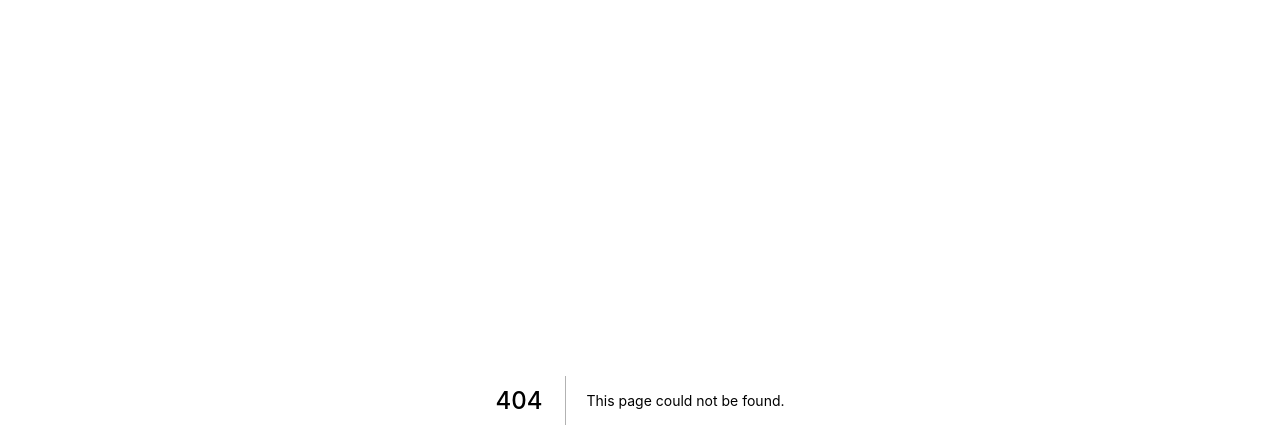
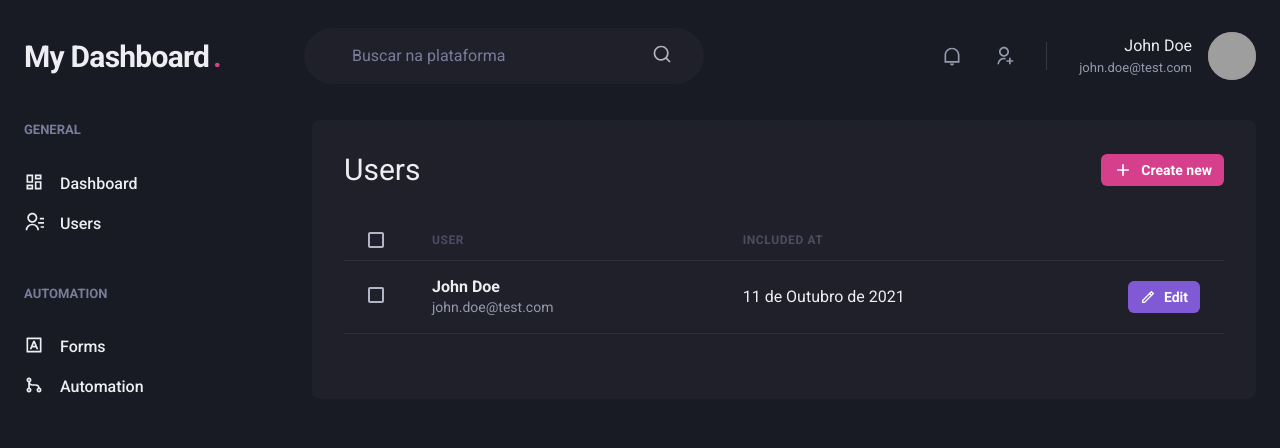
Before and after one commit to pablimx/mydash, a Next.js app: page /users in a window 1280 px wide. Before the commit this address had no page. Shown: the top 448 px of the page. Built offline with nearby package versions, Linux system fonts and the light colour scheme; grey boxes are pictures that could not be loaded.

Commit message:
feat: creating charts and Users page

```diff
--- a/package.json
+++ b/package.json
@@ -14,10 +14,12 @@
     "@chakra-ui/react": "^1.6.9",
     "@emotion/react": "^11.4.1",
     "@emotion/styled": "^11.3.0",
+    "apexcharts": "^3.29.0",
     "commitizen": "4.2.4",
     "framer-motion": "^4.1.17",
     "next": "11.1.2",
     "react": "17.0.2",
+    "react-apexcharts": "^1.3.9",
     "react-dom": "17.0.2",
     "react-icons": "^4.3.1"
   },
--- /dev/null
+++ b/src/pages/users/index.tsx
@@ -0,0 +1,96 @@
+import {
+  Box,
+  Flex,
+  Heading,
+  Button,
+  Icon,
+  Table,
+  Thead,
+  Tr,
+  Th,
+  Checkbox,
+  Tbody,
+  Td,
+  Text
+} from "@chakra-ui/react";
+import { RiAddLine, RiPencilLine } from "react-icons/ri";
+import { Header } from "../../components/Header";
+import { Sidebar } from "../../components/Sidebar";
+
+export default function UserList() {
+  return (
+    <Box>
+      <Header />
+      <Flex
+        w="100%"
+        my="6"
+        maxWidth={1480}
+        mx="auto"
+        px="6"
+      >
+        <Sidebar />
+
+        <Box flex="1" borderRadius={8} bg="gray.800" p="8">
+          <Flex mb="8" justify="space-between" align="center">
+            <Heading size="lg" fontWeight="normal">
+              Users
+            </Heading>
+            <Button
+              as="a"
+              size="sm"
+              fontSize="sm"
+              colorScheme="pink"
+              leftIcon={<Icon as={RiAddLine} fontSize="20" />}
+            >
+              Create new
+            </Button>
+          </Flex>
+
+          <Table colorScheme="whiteAlpha">
+            <Thead>
+              <Tr>
+                <Th px="6" color="gray.300" width="8">
+                  <Checkbox colorScheme="pink" />
+                </Th>
+                <Th>
+                  User
+                </Th>
+                <Th>
+                  Included at
+                </Th>
+                <Th width={8} />
+              </Tr>
+            </Thead>
+            <Tbody>
+              <Tr>
+                <Td px="6">
+                  <Checkbox colorScheme="pink" />
+                </Td>
+                <Td px="6">
+                  <Box>
+                    <Text fontWeight="bold">John Doe</Text>
+                    <Text fontSize="sm" color="gray.300">john.doe@test.com</Text>
+                  </Box>
+                </Td>
+                <Td>
+                  11 de Outubro de 2021
+                </Td>
+                <Td>
+                <Button
+                  as="a"
+                  size="sm"
+                  fontSize="sm"
+                  colorScheme="purple"
+                  leftIcon={<Icon as={RiPencilLine} fontSize="16" />}
+                >
+                  Edit
+                </Button>
+                </Td>
+              </Tr>
+            </Tbody>
+          </Table>
+        </Box>
+      </Flex>
+    </Box>
+  )
+}
```
Also changed, not shown: src/pages/dashboard.tsx (+80 -1 lines), 1 other file (tests, documents, lock files or other folders).
